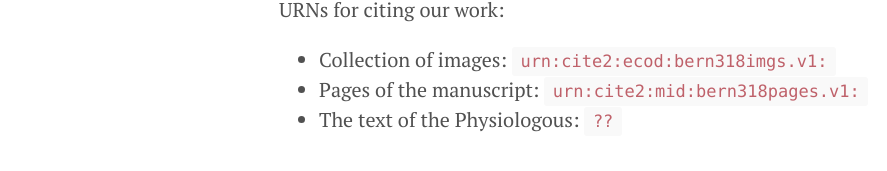
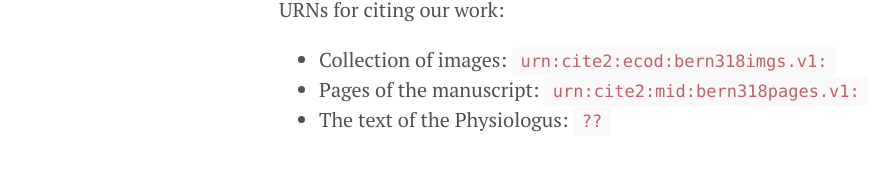
Before and after one commit to HCMID/ms-hackathon-2018, a Jekyll site: the page built from docs/references.md, in a window 1280 px wide. Shown: the part 197-368 px from the top of the page, without its empty margins (1-888 px from the left). Built offline with Jekyll 4.4.1, drawn with Linux system fonts in a browser that asks for light colours.

Commit message:
Fix typo

```diff
--- a/docs/references.md
+++ b/docs/references.md
@@ -9,4 +9,4 @@ URNs for citing our work:
 
 -   Collection of images: `urn:cite2:ecod:bern318imgs.v1:`
 -   Pages of the manuscript: `urn:cite2:mid:bern318pages.v1:`
--   The text of the Physiologous:  `??`
+-   The text of the Physiologus:  `??`
```
